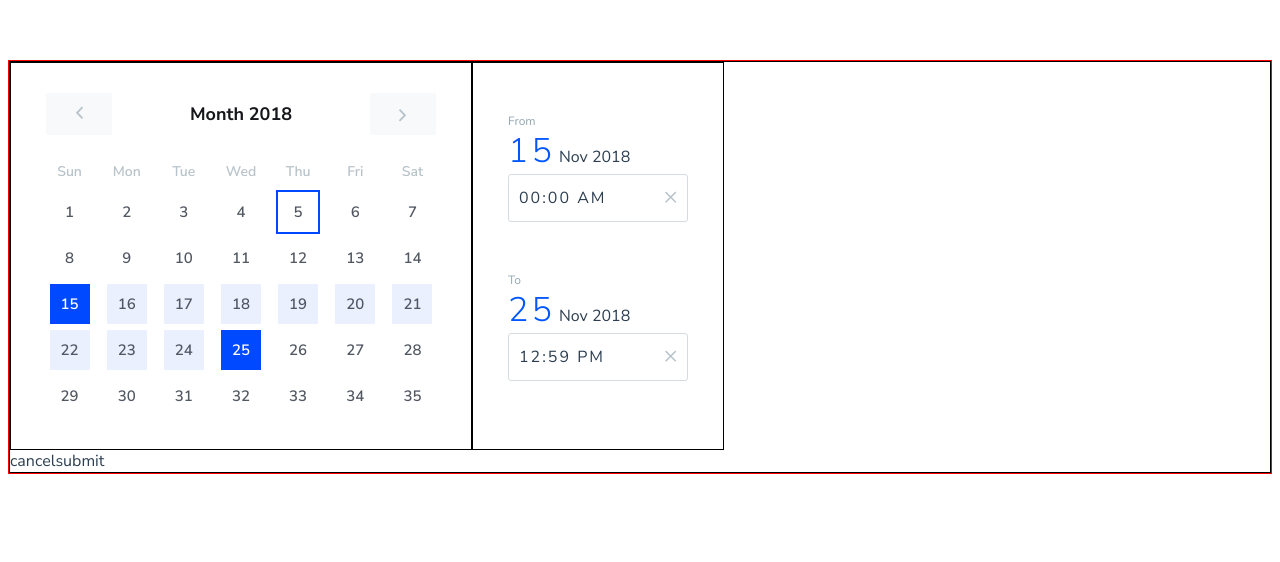
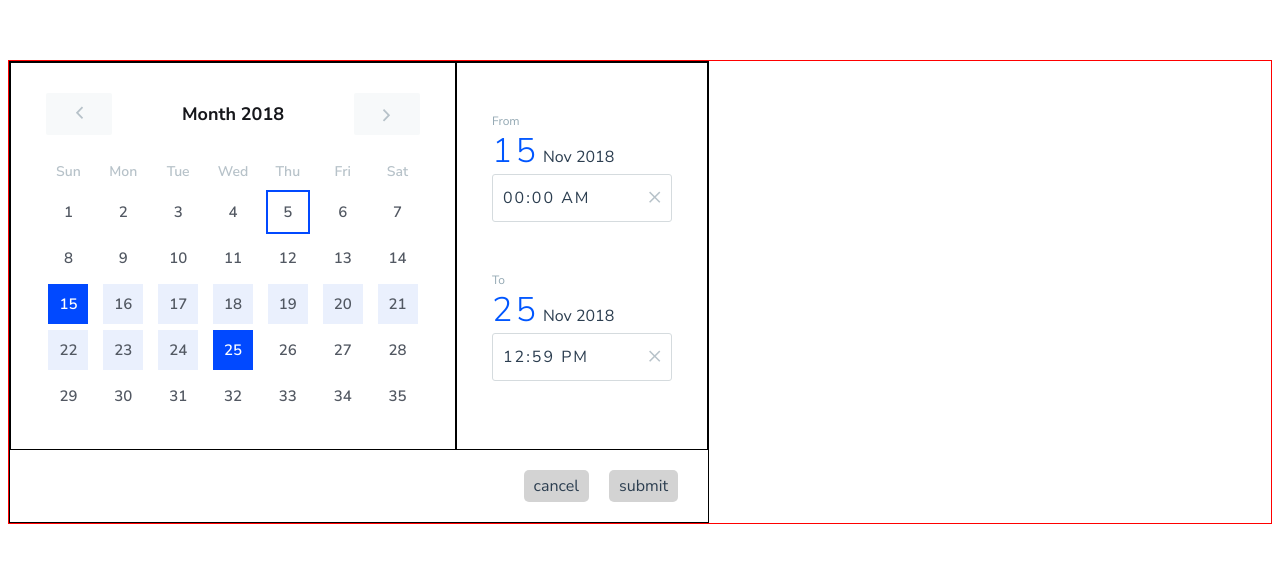
Before and after one commit to wahengchang/vue-packages, a Vue app in the folder packages/dateTimePicker/: page / in a window 1280 px wide. Shown: the top 562 px of the page. Built offline with nearby package versions, Linux system fonts and the light colour scheme.

Commit message:
added wrapper style

```diff
--- a/packages/dateTimePicker/src/components/DateTimePicker.vue
+++ b/packages/dateTimePicker/src/components/DateTimePicker.vue
@@ -1,5 +1,5 @@
 <template>
-  <div class="wrapper">
+  <div class="dateTimePickerWrapper">
     <div class="row">
       <div class="dateContainer"><DatePicker /></div>
       <div class="timeContainer">
@@ -15,8 +15,8 @@
         </div>
       </div>
     </div>
-    <div class="row">
-      <button>cancel</button> <button @click="_submitHandler">submit</button>
+    <div class="row buttonRow">
+      <button @click="_submitHandler">submit</button> <button>cancel</button>
     </div>
   </div>
 </template>
@@ -57,10 +57,11 @@ export default {
 <style lang="scss" scoped>
 @import "../style/main.scss";
 
-.wrapper {
+.dateTimePickerWrapper {
   border: black 1px solid;
   display: flex;
   flex-direction: column;
+  width: 700px;
   .dateContainer {
     border: black 1px solid;
   }
@@ -89,6 +90,17 @@ export default {
     }
   }
 }
+.buttonRow {
+  padding: 20px;
+  flex-direction: row-reverse;
+
+  button {
+    background: lightgray;
+    padding: 5px 10px;
+    margin: 0 10px;
+    border-radius: 5px;
+  }
+}
 .row {
   display: flex;
 }
```
